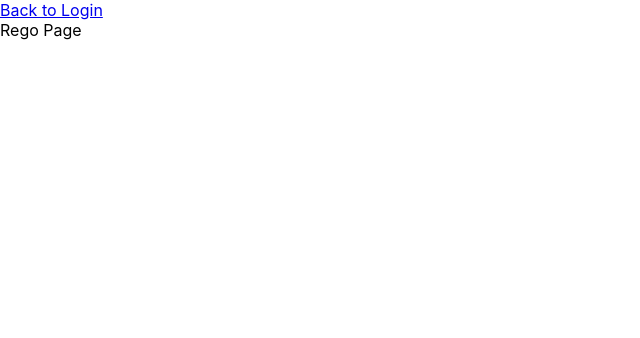
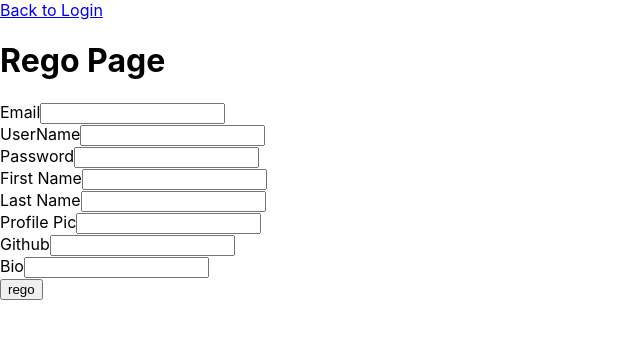
Before and after one commit to terry-h12/project-portfolio-frontend, a React (Create React App) app: page /register in a window 1280 px wide. Shown: the top 338 px of the page, without its empty margins (0-640 px from the left). Built offline with nearby package versions, Linux system fonts and the light colour scheme.

Commit message:
created basic routes and functional login/logout & register

```diff
--- a/package.json
+++ b/package.json
@@ -11,6 +11,7 @@
     "@types/react": "^17.0.20",
     "@types/react-dom": "^17.0.9",
     "@types/react-router-dom": "^5.3.2",
+    "axios": "^0.24.0",
     "react": "^17.0.2",
     "react-dom": "^17.0.2",
     "react-router-dom": "^6.2.1",
--- a/src/Layouts/Dashboard/DashboardLayout.tsx
+++ b/src/Layouts/Dashboard/DashboardLayout.tsx
@@ -1,6 +1,36 @@
+import {
+  // Link,
+  useNavigate,
+  Outlet } from 'react-router-dom';
+import axios from 'axios';
+
 
 export default function DashboardLayout() {
+  const navigate = useNavigate();
+  const logout = async () => {
+    axios.post('https://terry-h12-project-portfolio.herokuapp.com/account/logout/', null, {
+      headers:{
+        'Authorization': `Token ${window.localStorage.getItem('token')}`
+      },
+    })
+    .then(function (response) {
+      console.log(response);
+      if(response.data === "Successfully Logged Out"){
+        navigate('/login');
+        window.localStorage.removeItem('token');
+      } else {
+        navigate('/dashboard/profile')
+      }
+    })
+    .catch(function (error) {
+      console.log(error);
+    });
+  }
+
   return (
-    <></>
+    <>
+      <button onClick={logout}>logout</button>
+      <Outlet />
+    </>
   );
 }
--- a/src/Pages/Login.tsx
+++ b/src/Pages/Login.tsx
@@ -1,9 +1,63 @@
 // import { Link } from 'react-router-dom';
+import { useState, ChangeEvent } from 'react';
+import axios from 'axios';
+import { Link,
+  useNavigate
+} from 'react-router-dom';
+export default function Login() {
+  const navigate = useNavigate();
+  interface loginDetails {
+    username: string;
+    password: string;
+  }
+  const [loginDetail, setLoginDetail] = useState<loginDetails>({
+    username: "",
+    password: ""
+  });
+  const handleChange = (prop: keyof loginDetails) => (event: ChangeEvent<HTMLInputElement>) => {
+    setLoginDetail({ ...loginDetail, [prop]: event.target.value });
+  };
+  //"username": "tezzza",
+  // "password": "tezzzpassword",
+  const login = async () => {
+    axios.post('https://terry-h12-project-portfolio.herokuapp.com/account/login/', {
+      "username": loginDetail.username,
+      "password": loginDetail.password
+    })
+    .then(function (response) {
+      window.localStorage.setItem('token', response.data.token);
+      // window.localStorage.setItem('user_id', response.data.user_id);
+      // window.localStorage.setItem('username', response.data.username);
+      // window.localStorage.setItem('is_org', response.data.is_org);
+      // window.localStorage.setItem('profile_pic', response.data.profile_pic);
+      // window.localStorage.setItem('email', response.data.email);
+      // window.localStorage.setItem('first', response.data.first_name);
+      // window.localStorage.setItem('last', response.data.last_name);
+      if(response.data.response === "Successful login!"){
+        navigate('/dashboard/profile')
+      }
+      // else {
+      //   navigate('/login')
+      // }
+      console.log(response)
+    })
+    .catch(function (error) {
+      console.log(error);
+    });
+  }
 
-export default function Login() {
   return (
     <div>
-      Login
+      <h1>Login</h1>
+      <label>UserName</label>
+      <input type="text" onChange={handleChange("username")}></input><br/>
+      <label>Password</label>
+      <input type="text" onChange={handleChange("password")}></input><br/>
+      <button onClick={login}>log</button>
+
+      <Link to="/register">
+        Get started
+      </Link>
     </div>
   );
 }
--- a/src/Pages/Register.tsx
+++ b/src/Pages/Register.tsx
@@ -1,7 +1,73 @@
+import axios from 'axios';
+import { useState, ChangeEvent } from 'react';
+// import { Link, useNavigate } from 'react-router-dom';
+
 export default function Register() {
+  interface registerDetails {
+    email: string;
+    username: string;
+    password: string;
+    first_name: string;
+    last_name: string;
+    profile_pic: string;
+    github: string;
+    bio: string;
+  }
+
+  const [registerDetail, setRegisterDetail] = useState<registerDetails>({
+    email: "",
+    username: "",
+    password: "",
+    first_name: "",
+    last_name: "",
+    profile_pic: "",
+    github: "",
+    bio: ""
+  });
+  const handleChange = (prop: keyof registerDetails) => (event: ChangeEvent<HTMLInputElement>) => {
+    setRegisterDetail({ ...registerDetail, [prop]: event.target.value });
+  };
+
+  const register = async () => {
+    axios.post('https://terry-h12-project-portfolio.herokuapp.com/account/register/', {
+      "email": registerDetail.email,
+      "username": registerDetail.username,
+      "password": registerDetail.password,
+      "first_name": registerDetail.first_name,
+      "last_name": registerDetail.last_name,
+      "profile_pic": registerDetail.profile_pic,
+      "github": registerDetail.github,
+      "bio": registerDetail.bio
+    })
+    .then(function (response) {
+      console.log(response);
+      // if (response.data.response === "Registration successful!") navigate('/login');
+      // else navigate('/register');
+    })
+    .catch(function (error) {
+      console.log(error);
+    });
+  }
   return (
     <div>
-      Rego Page
+      <h1>Rego Page</h1>
+      <label>Email</label>
+      <input type="text" onChange={handleChange("email")}></input><br/>
+      <label>UserName</label>
+      <input type="text" onChange={handleChange("username")}></input><br/>
+      <label>Password</label>
+      <input type="text" onChange={handleChange("password")}></input><br/>
+      <label>First Name</label>
+      <input type="text" onChange={handleChange("first_name")}></input><br/>
+      <label>Last Name</label>
+      <input type="text" onChange={handleChange("last_name")}></input><br/>
+      <label>Profile Pic</label>
+      <input type="text" onChange={handleChange("profile_pic")}></input><br/>
+      <label>Github</label>
+      <input type="text" onChange={handleChange("github")}></input><br/>
+      <label>Bio</label>
+      <input type="text" onChange={handleChange("bio")}></input><br/>
+      <button onClick={register}>rego</button>
     </div>
   );
 }
```
Also changed, not shown: src/Routes.tsx (+9 -2 lines), 1 other file (tests, documents, lock files or other folders).
